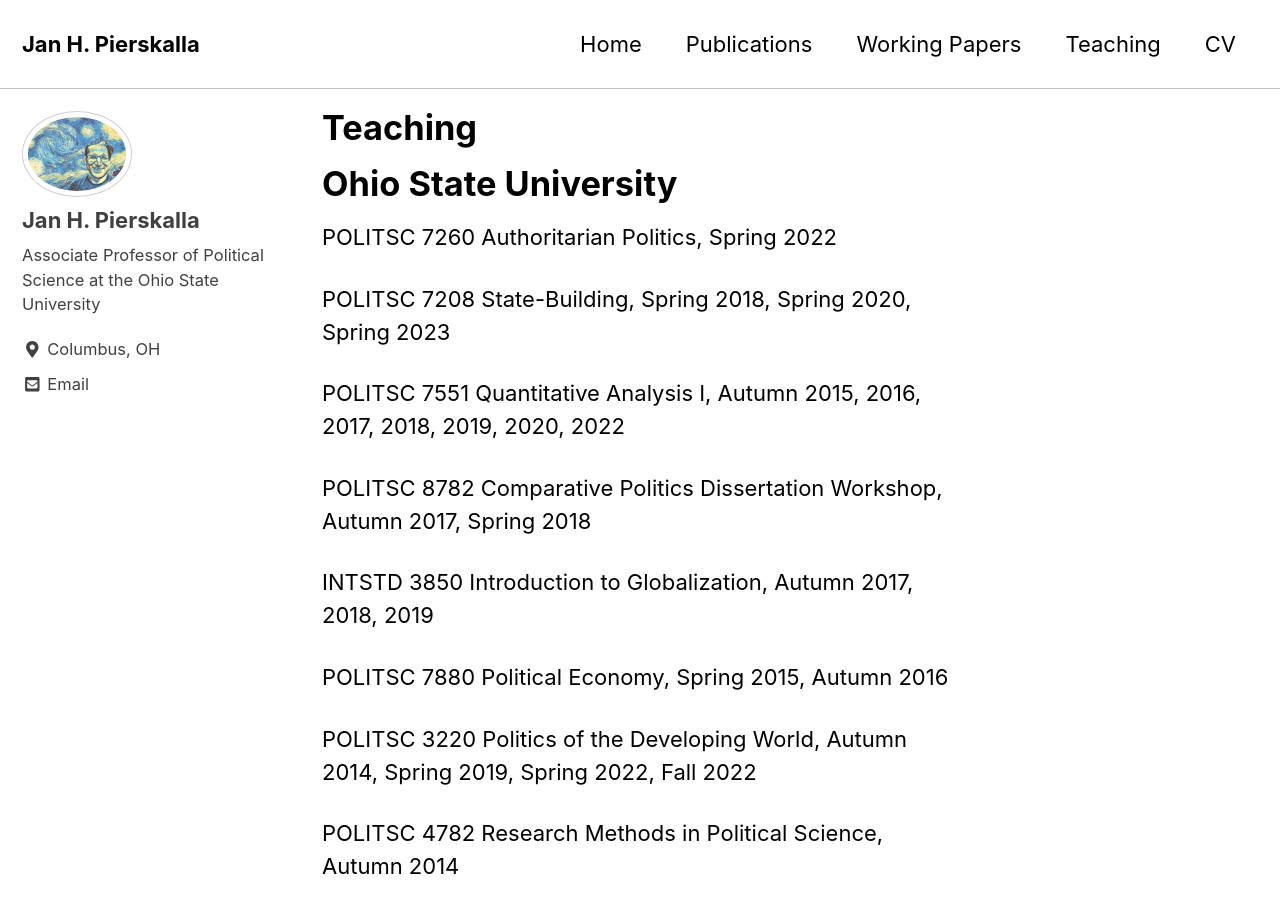
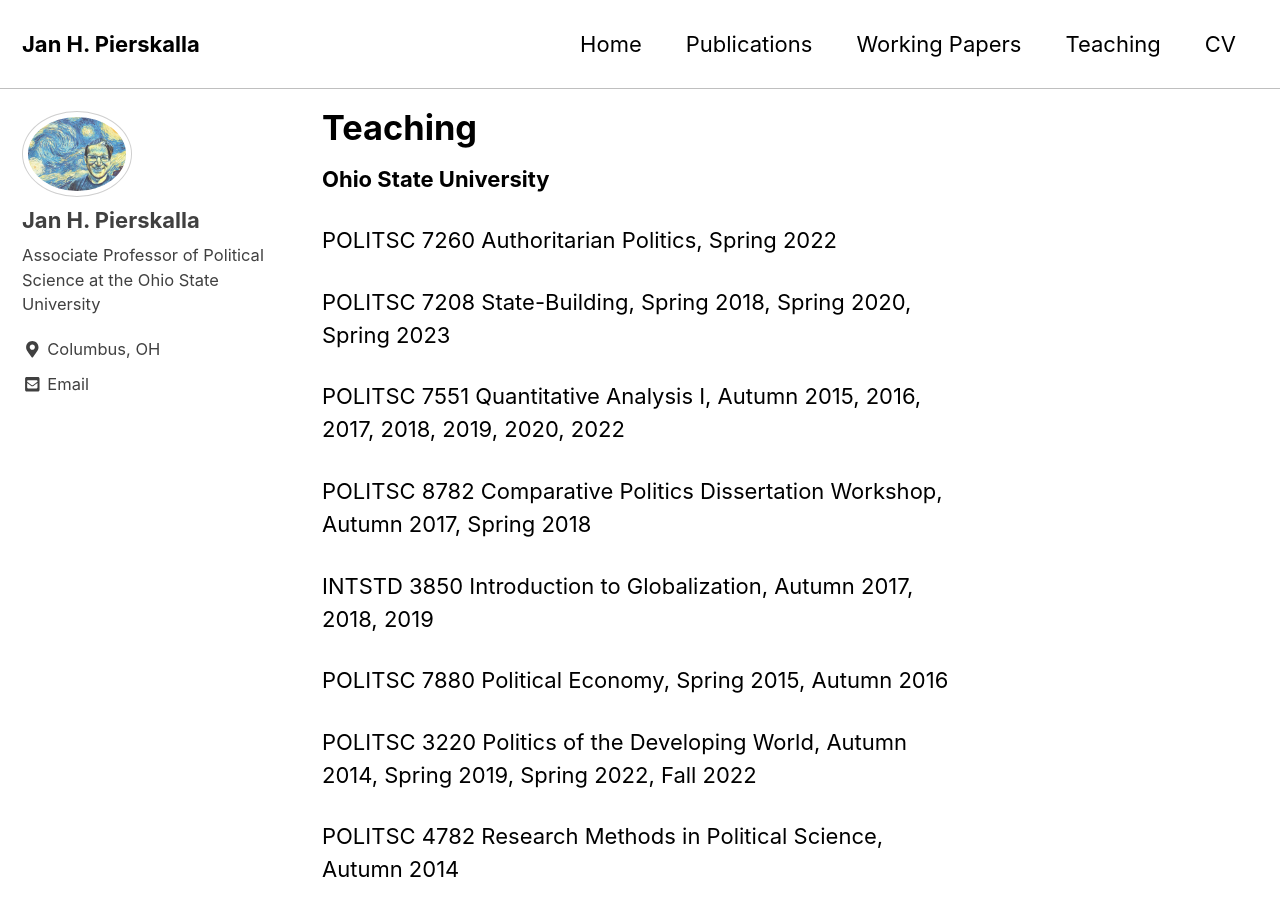
Before and after one commit to jpierskalla/jpierskalla.github.io, a Jekyll site: the page built from pages/teaching.md, in a window 1280 px wide and 900 px high. Built offline with Jekyll 4.4.1, drawn with Linux system fonts in a browser that asks for light colours; nearby versions of some CDN libraries.

```diff
--- a/pages/teaching.md
+++ b/pages/teaching.md
@@ -6,7 +6,7 @@ layout: single
 author_profile: true
 ---
 
-# Ohio State University
+__Ohio State University__
 
 POLITSC 7260 Authoritarian Politics, Spring 2022
 
```
